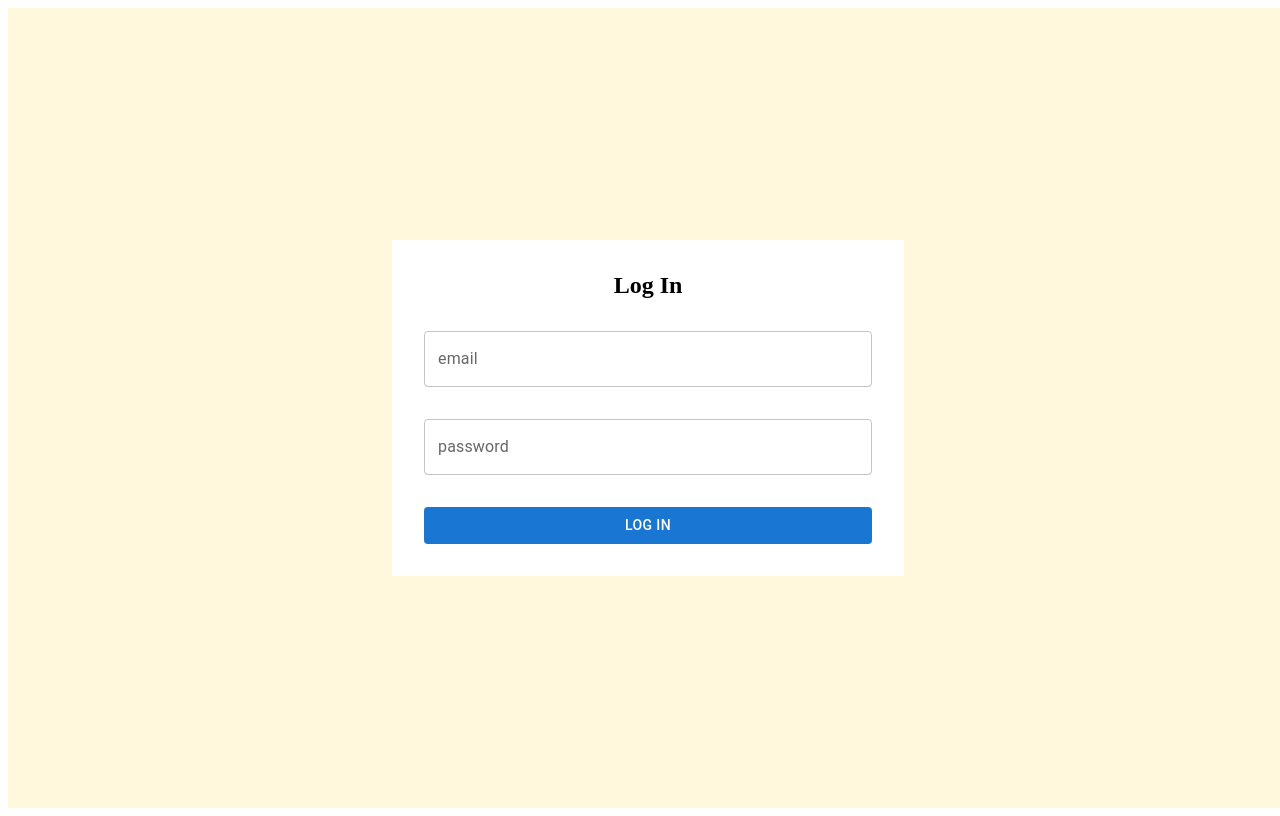
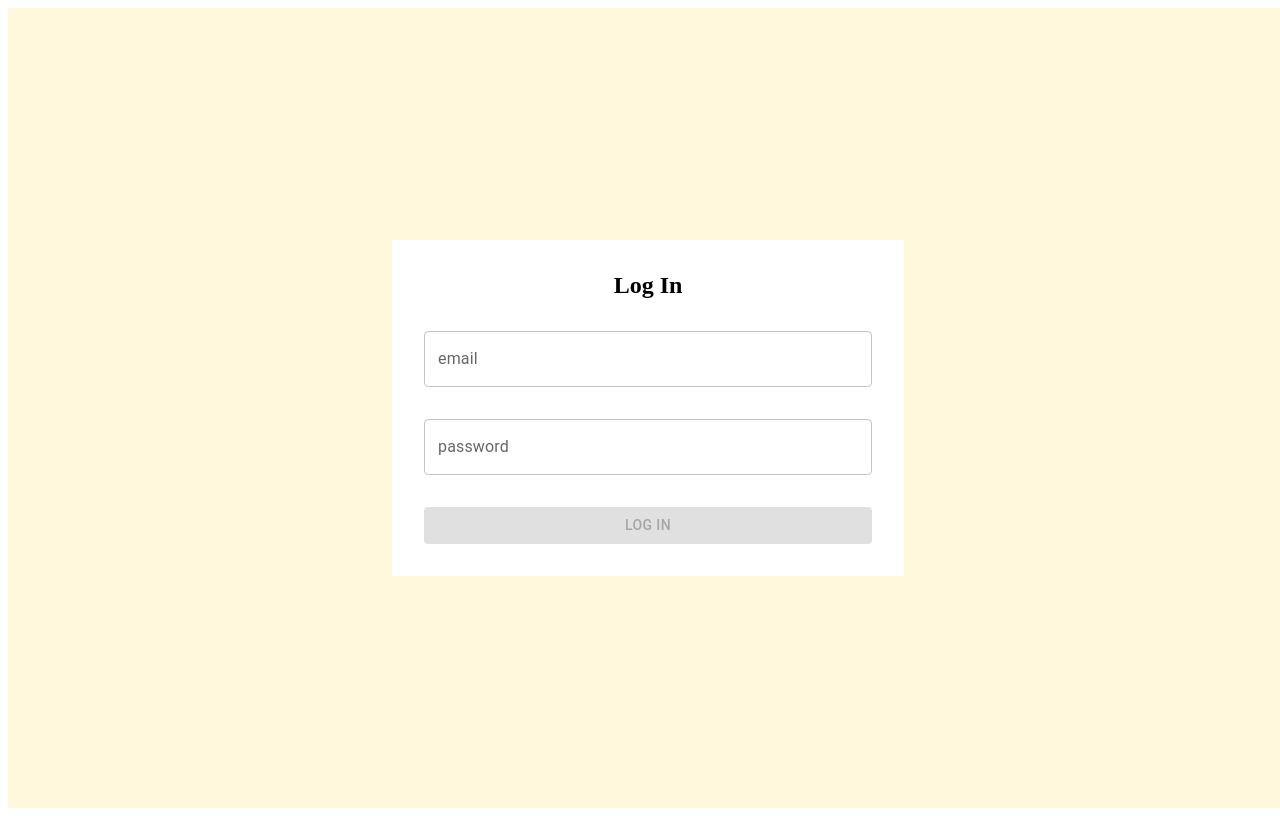
Before and after one commit to Shiho317/typescript-login, a React (Create React App) app: page / in a window 1280 px wide. Built offline with nearby package versions, Linux system fonts and the light colour scheme.

Commit message:
added signin

```diff
--- a/src/App.style.ts
+++ b/src/App.style.ts
@@ -6,26 +6,4 @@ export const Wrapper = styled.div`
   background-color: #fff8dc;
   display: grid;
   align-items: center;
-
-  .login{
-    background-color: white;
-    width: 40%;
-    margin: 0 auto;
-    display: flex;
-    flex-direction: column;
-    justify-content: center;
-  }
-
-  h3{
-    font-size: 1.5rem;
-    text-align: center;
-    margin: 2rem 0 0 0;
-  }
-
-  .contents-wrap{
-    margin: 2rem;
-    display: flex;
-    flex-direction: column;
-    gap: 2rem
-  }
 `;
--- a/src/App.tsx
+++ b/src/App.tsx
@@ -1,78 +1,26 @@
 import { Wrapper } from './App.style';
 import SignUp from './SignUp/SignUp';
 import Home from './Home/Home';
-import React, { useState } from 'react';
-import datas from './data.json';
-import TextField from '@mui/material/TextField';
-import Button from '@mui/material/Button';
+import {
+  BrowserRouter as Router,
+  Routes,
+  Route,
+  BrowserRouter
+} from "react-router-dom";
+import SignIn from './SignIn/SignIn';
 
-
-
-export type UserInfo = {
-    name: string;
-    email: string;
-    password: string;
-    consfirm: string;
-    completed: boolean;
+function App(){
+  return(
+    <Wrapper>
+      <BrowserRouter>
+        <Routes>
+          <Route path="/" element={<SignIn/>}/>
+          <Route path="/signup" element={<SignUp/>}/>
+          <Route path="/home" element={<Home/>}/>
+        </Routes>
+      </BrowserRouter>
+    </Wrapper>
+  )
 }
 
-const initialInfo: UserInfo = {
-  name: '',
-  email: '',
-  password: '',
-  consfirm: '',
-  completed: false
-}
-
-console.log(datas[3])
-
-function App() {
-
-  const [isUser, setIsUser] = useState<UserInfo>(initialInfo);
-
-  const onChangeUser = (event: React.ChangeEvent<HTMLInputElement>) => {
-    const value = event.target.value;
-    setIsUser({...isUser, email: value});
-  }
-
-  const [isPassword, setIsPassword] = useState('');
-
-  const FindUser = (user: UserInfo) => {
-    const findEmail = datas.find(data => data.email === user.email)
-    if(findEmail){
-      datas.map(data =>
-        data.email === user.email ? data : null )
-    }
-    console.log(findEmail)
-  };
-
-  const [isLogin, setIsLogIn] = useState(false);
-
-
-  const IsLogIn = () => {
-
-  }
-
-  return (
-    <Wrapper>
-      <div className='login'>
-      <h3>Log In</h3>
-      <div className='contents-wrap'>
-        <div className='email-input'>
-          <TextField fullWidth id="outlined-basic" label="email" variant="outlined" value={isUser.email} onChange={onChangeUser} />
-        </div>
-        <div className='password-input'>
-          <TextField fullWidth id="outlined-basic" label="password" variant="outlined" />
-        </div>
-        <div className='submit-btn'>
-          <Button fullWidth variant="contained" disableElevation onClick={() => FindUser(isUser)}>
-            Log In
-          </Button>
-        </div>
-      </div>
-      </div>
-    </Wrapper>
-  );
-}
-
-export default App;
+export default App
--- a/src/Home/Home.tsx
+++ b/src/Home/Home.tsx
@@ -1,11 +1,7 @@
 import { Wrapper } from "./Home.style";
-import { UserInfo } from '../App';
 
-type Props = {
-  user: UserInfo;
-}
 
-const Home: React.FC<Props> = ({user}) => {
+const Home: React.FC = () => {
   return(
     <Wrapper>
       Hello
--- /dev/null
+++ b/src/SignIn/SignIn.style.ts
@@ -0,0 +1,23 @@
+import styled from 'styled-components';
+
+export const Wrapper = styled.div`
+  background-color: white;
+  width: 40%;
+  margin: 0 auto;
+  display: flex;
+  flex-direction: column;
+  justify-content: center;
+
+  h3{
+    font-size: 1.5rem;
+    text-align: center;
+    margin: 2rem 0 0 0;
+  }
+
+  .contents-wrap{
+    margin: 2rem;
+    display: flex;
+    flex-direction: column;
+    gap: 2rem
+  }
+`;
--- /dev/null
+++ b/src/SignIn/SignIn.tsx
@@ -0,0 +1,107 @@
+import { Wrapper } from './SignIn.style';
+import Home from '../Home/Home';
+import React, { useState } from 'react';
+import datas from '../data.json';
+import TextField from '@mui/material/TextField';
+import Button from '@mui/material/Button';
+import { Link } from 'react-router-dom';
+import { userInfo } from 'os';
+
+
+
+export type UserInfo = {
+    name: string;
+    email: string;
+    password: string;
+    confirm: string;
+    completed: boolean;
+}
+
+const initialInfo: UserInfo = {
+  name: '',
+  email: '',
+  password: '',
+  confirm: '',
+  completed: false
+}
+
+console.log(datas[3])
+
+function SignIn() {
+
+  const [isUser, setIsUser] = useState<UserInfo>(initialInfo);
+
+  const onChangeUser = (event: React.ChangeEvent<HTMLInputElement>) => {
+    const value = event.target.value;
+    setIsUser({...isUser, email: value});
+  }
+
+  const [isPassword, setIsPassword] = useState<UserInfo>(initialInfo);
+  const [isDisabled, setIsDisabled] = useState(true);
+
+  const onChangePassword = (event: React.ChangeEvent<HTMLInputElement>) => {
+    const value = event.target.value;
+    setIsPassword({...isPassword, password: value})
+
+    if(isPassword){
+      setIsDisabled(false)
+    }else{
+      setIsDisabled(true)
+    }
+  }
+
+  const FindUser = (user: UserInfo) => {
+    const findEmail = datas.find(data => data.email === user.email)
+    if(findEmail && findEmail.password === isPassword.password){
+      findEmail.completed = true;
+      user.name = findEmail.name;
+      user.confirm = findEmail.confirm;
+      user.password = findEmail.password;
+      user.completed = findEmail.completed;
+    }else{
+      setIsDisabled(true);
+      alert('Your email or password is not correct')
+    }
+    console.log(findEmail)
+    console.log(user)
+  };
+
+  const [isLogin, setIsLogIn] = useState(false);
+
+
+  const IsLogIn = () => {
+
+  }
+
+  return (
+    <Wrapper>
+      <div className='login'>
+      <h3>Log In</h3>
+      <div className='contents-wrap'>
+        <div className='email-input'>
+          <TextField fullWidth id="outlined-basic" label="email" variant="outlined" value={isUser.email} onChange={onChangeUser} />
+        </div>
+        <div className='password-input'>
+          <TextField fullWidth id="outlined-basic" label="password" variant="outlined" value={isPassword.password} onChange={onChangePassword}/>
+        </div>
+        <div className='submit-btn'>
+          {isUser.completed ? (
+            <Link to='/home'>
+              <Button fullWidth variant="contained" disableElevation disabled={isDisabled} onClick={() => FindUser(isUser)}>
+              Log In
+              </Button>
+            </Link>
+          ) : (
+            <Button fullWidth variant="contained" disableElevation disabled={isDisabled} onClick={() => FindUser(isUser)}>
+              Log In
+              </Button>
+          )}
+
+        </div>
+      </div>
+      </div>
+    </Wrapper>
+  );
+}
+
+export default SignIn;
--- a/src/SignUp/SignUp.tsx
+++ b/src/SignUp/SignUp.tsx
@@ -1,13 +1,9 @@
 import { Wrapper } from './SignUp.style';
 import TextField from '@mui/material/TextField';
 import Button from '@mui/material/Button';
-import { UserInfo } from '../App';
 
-type Props = {
-  user: UserInfo;
-}
 
-const SignUp: React.FC<Props> = ({user}) => {
+const SignUp: React.FC = () => {
   return(
     <Wrapper>
       <h3>Sign Up</h3>
--- a/src/data.json
+++ b/src/data.json
@@ -3,28 +3,28 @@
     "name": "John Doe",
     "email": "johndoe0101@gmail.com",
     "password": "imdummyjohnny",
-    "consfirm": "imdummyjohnny",
+    "confirm": "imdummyjohnny",
     "completed": false
   },
   {
     "name": "Jane Doe",
     "email": "janedoe0202@gmail.com",
     "password": "imjanieminnie",
-    "consfirm": "imjanieminnie",
+    "confirm": "imjanieminnie",
     "completed": false
   },
   {
     "name": "Chris Williams",
     "email": "mynameischris@gmail.com",
     "password": "chrisgochris",
-    "consfirm": "chrisgochris",
+    "confirm": "chrisgochris",
     "completed": false
   },
   {
     "name": "Christal Williams",
     "email": "mynameischristal@gmail.com",
     "password": "iamshiningchristal",
-    "consfirm": "iamshiningchristal",
+    "confirm": "iamshiningchristal",
     "completed": false
   }
 ]
```
